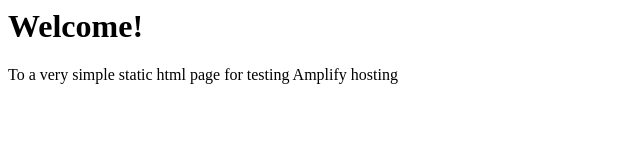
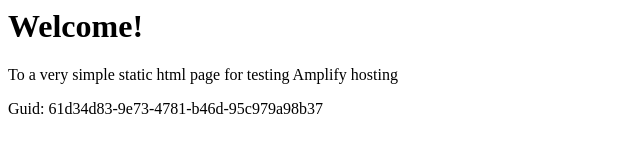
Before and after one commit to aws-aemilia-cdg/Github-PR-Commit-Integration-Test-DoNotTouch-GithubWebhookPreviewCanaryTest-v1-prod-eu-west-3, a website: page src/index.html in a window 1280 px wide. Shown: the whole page, without its empty margins (0-640 px from the left). Drawn offline with Linux system fonts and the light colour scheme.

Commit message:
commit from integ tests

```diff
--- a/src/index.html
+++ b/src/index.html
@@ -1,3 +1,5 @@
+
+
 <html lang="en">
 
 <head>
@@ -10,6 +12,6 @@
 <body>
     <h1>Welcome!</h1>
     <p>To a very simple static html page for testing Amplify hosting</p>
-</body>
+    <p>Guid: 61d34d83-9e73-4781-b46d-95c979a98b37</p></body>
 
 </html>
```
